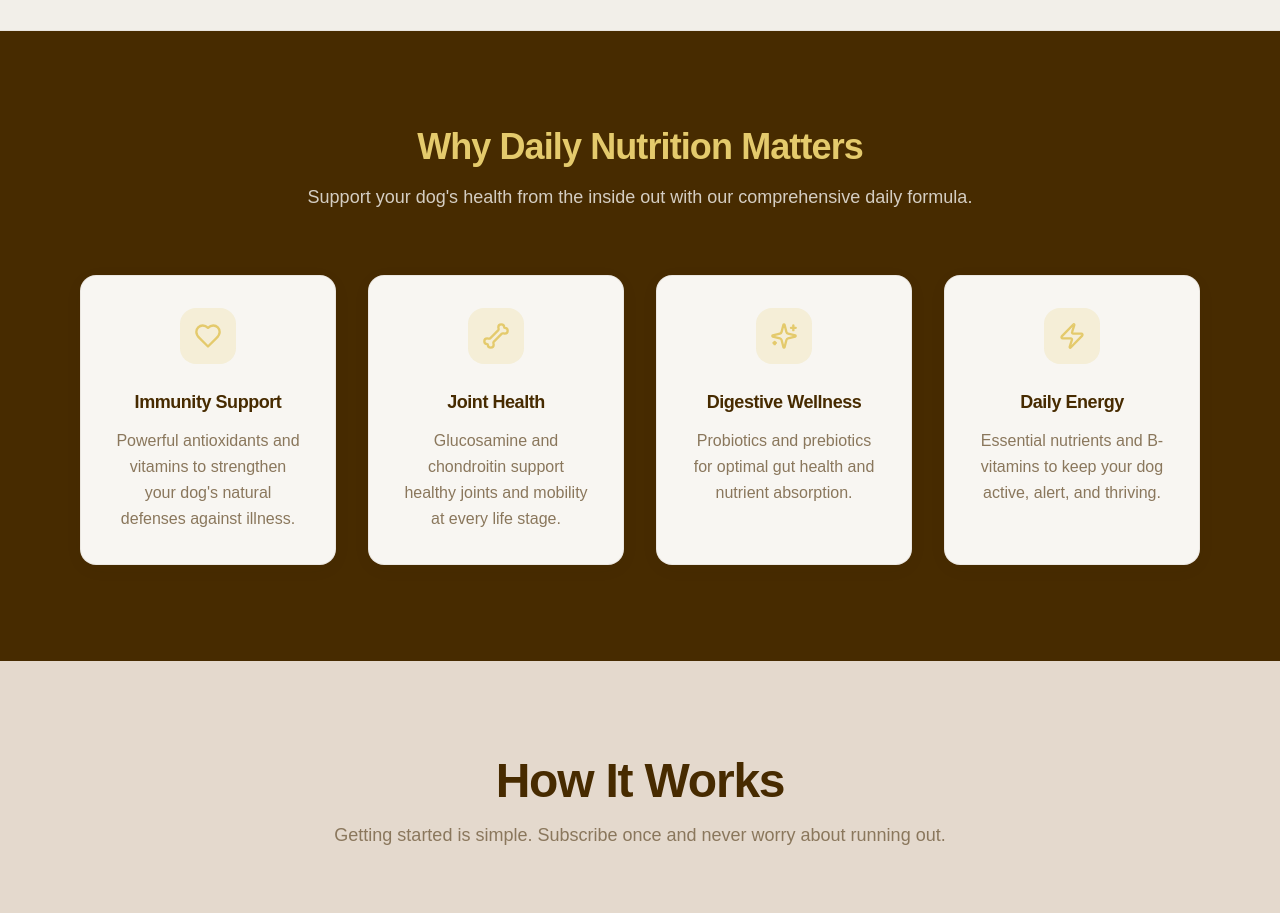
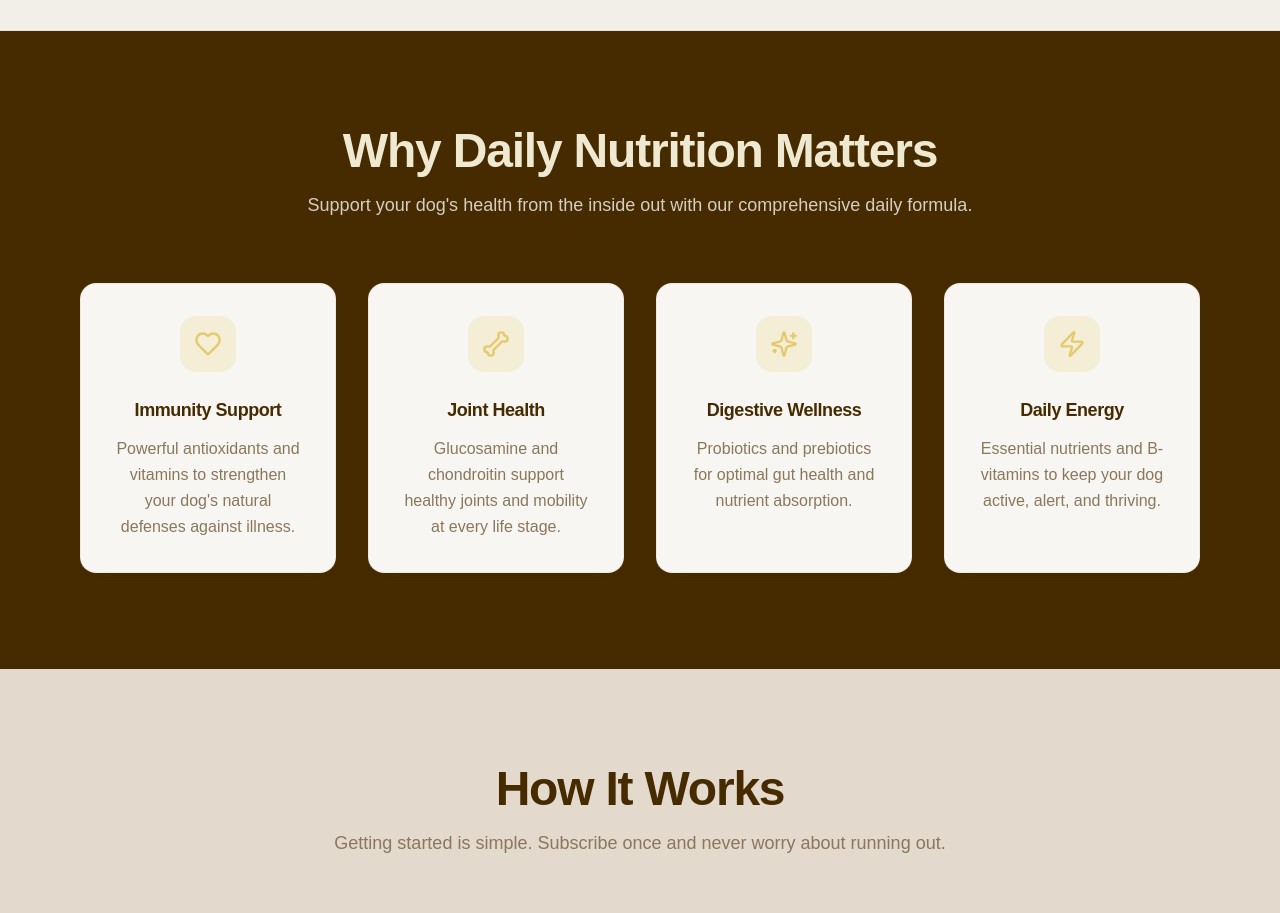
Before and after one commit to admins-dot/dogsupplements, a React (Vite) app: page / in a window 1280 px wide. Shown: the part 784-1697 px from the top of the page. Built offline with nearby package versions, Linux system fonts and the light colour scheme; no server answers.

Commit message:
Visual edit in Lovable
Edited UI in Lovable

```diff
--- a/src/components/home/Benefits.tsx
+++ b/src/components/home/Benefits.tsx
@@ -20,7 +20,7 @@ export const Benefits = () => {
   return <section className="section-padding bg-primary">
       <div className="container-wide mx-auto">
         <div className="text-center max-w-2xl mx-auto mb-16">
-          <h2 className="text-3xl md:text-4xl font-bold text-secondary mb-4">
+          <h2 className="text-3xl font-bold mb-4 md:text-5xl text-accent">
             Why Daily Nutrition Matters
           </h2>
           <p className="text-lg text-primary-foreground/80">
```
